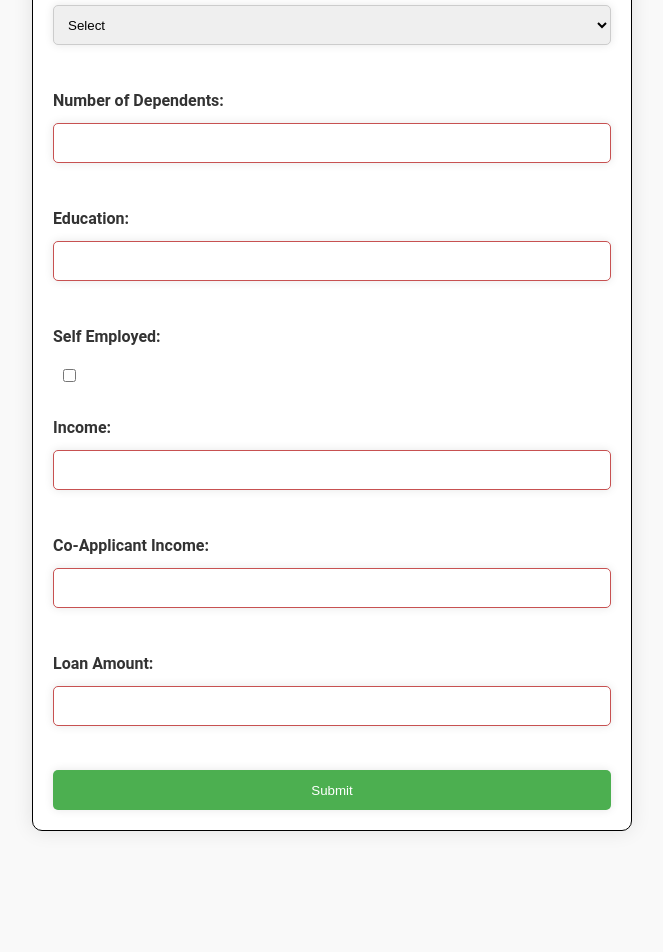
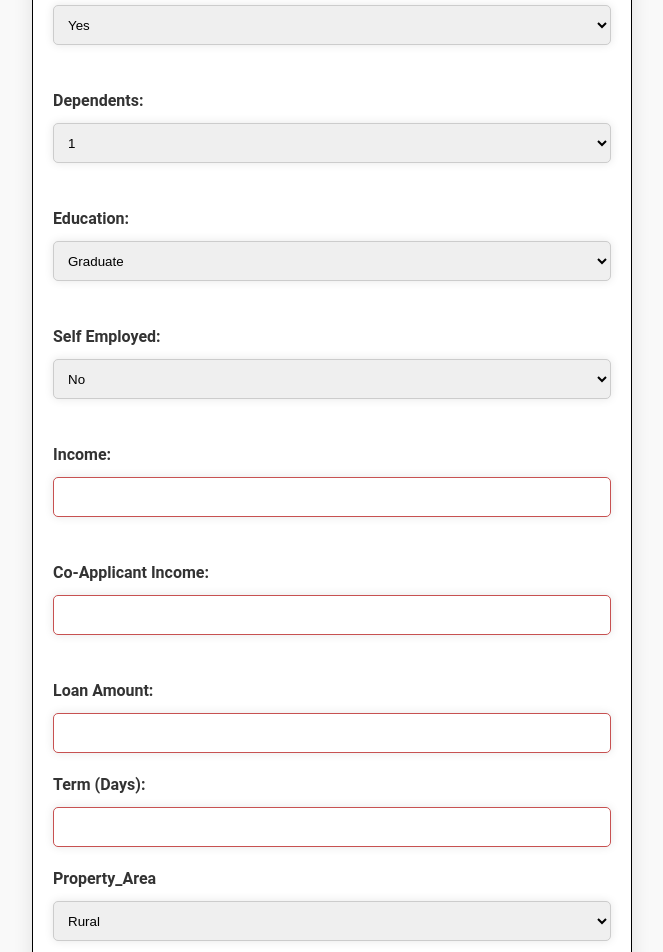
Before and after one commit to Umeshpotha/CreditCruise, a React (Create React App) app: page /loan_form in a window 1280 px wide. Shown: the part 560-1512 px from the top of the page, without its empty margins (308-971 px from the left). Before the commit the page ends 1431 px from the top, so only its background shows below. Built offline with nearby package versions, Linux system fonts and the light colour scheme.

Commit message:
Change U

```diff
--- /dev/null
+++ b/src/assets/stylesheets/loanform.css
@@ -0,0 +1,53 @@
+body {
+  font-family: Arial, sans-serif;
+  margin: 0;
+  padding: 0;
+  background-color: #f4f4f4;
+}
+form {
+  max-width: 600px;
+  margin: 20px auto;
+  background: #fff;
+  padding: 20px;
+  border-radius: 5px;
+  box-shadow: 0 0 10px rgba(0, 0, 0, 0.1);
+}
+h2 {
+  text-align: center;
+}
+label {
+  font-weight: bold;
+}
+input[type="text"],
+input[type="date"],
+input[type="email"],
+input[type="password"],
+input[type="tel"],
+input[type="number"],
+select {
+  width: 100%;
+  padding: 10px;
+  margin: 5px 0;
+  border: 1px solid #ccc;
+  border-radius: 4px;
+  box-sizing: border-box;
+}
+input[type="file"] {
+  margin-top: 5px;
+}
+input[type="submit"] {
+  width: 100%;
+  background-color: #4caf50;
+  color: white;
+  padding: 14px 20px;
+  margin: 8px 0;
+  border: none;
+  border-radius: 4px;
+  cursor: pointer;
+}
+input[type="submit"]:hover {
+  background-color: #45a049;
+}
+#formal_info {
+  display: none;
+}
--- a/src/components/loan_form.js
+++ b/src/components/loan_form.js
@@ -1,5 +1,5 @@
-import React from 'react';
-import './loan_form.css';
+import React from "react";
+import "./loan_form.css";
 
 function LoanApplicationForm() {
   return (
@@ -7,36 +7,87 @@ function LoanApplicationForm() {
       <h2>Loan Application Form</h2>
       <form action="#" method="post" encType="multipart/form-data">
         <label htmlFor="Name">Name:</label>
-                <input type="text" id="Name" name="Name" placeholder="Enter the name" required /><br /><br />
+        <input
+          type="text"
+          id="Name"
+          name="Name"
+          placeholder="Enter the name"
+          required
+        />
+        <br />
+        <br />
         <label htmlFor="dob">Date of Birth:</label>
-                <input type="date" id="dob" name="dob" required /><br /><br />
-                <label htmlFor="gender">Gender:</label>
-                <select id="gender" name="gender" required>
+        <input type="date" id="dob" name="dob" required />
+        <br />
+        <br />
+        <label for="Gender">Gender:</label>
+        <select id="Gender" name="Gender" required>
           <option value="">Select</option>
-                    <option value="male">Male</option>
-                    <option value="female">Female</option>
-                    <option value="other">Other</option>
-                </select><br /><br />
-                <label htmlFor="marital_status">Marital Status:</label>
-                <select id="marital_status" name="marital_status" required>
-                    <option value="">Select</option>
-                    <option value="single">Single</option>
-                    <option value="married">Married</option>
-                    <option value="divorced">Divorced</option>
-                    <option value="widowed">Widowed</option>
-                </select><br /><br />
-                <label htmlFor="dependents">Number of Dependents:</label>
-                <input type="number" id="dependents" name="dependents" required /><br /><br />
-                <label htmlFor="education">Education:</label>
-                <input type="text" id="education" name="education" required /><br /><br />
-                <label htmlFor="self_employed">Self Employed:</label>
-                <input type="checkbox" id="self_employed" name="self_employed" /><br /><br />
-                <label htmlFor="income">Income:</label>
-                <input type="number" id="income" name="income" required /><br /><br />
-                <label htmlFor="co_income">Co-Applicant Income:</label>
-                <input type="number" id="co_income" name="co_income" /><br /><br />
-                <label htmlFor="loan_amount">Loan Amount:</label>
-                <input type="number" id="loan_amount" name="loan_amount" required /><br /><br />
+          <option value="Male">Male</option>
+          <option value="Female">Female</option>
+        </select>
+        <br />
+        <br />
+        <label for="Married">Married:</label>
+        <select id="Married" name="Married" required>
+          <option value="Yes">Yes</option>
+          <option value="No">No</option>
+        </select>
+        <br />
+        <br />
+        <label for="Dependents">Dependents:</label>
+        <select id="Dependents" name="Dependents" required>
+          <option value="1">1</option>
+          <option value="2">2</option>
+          <option value="3">3</option>
+        </select>
+        <br />
+        <br />
+        <label for="Education">Education:</label>
+        <select name="Education" id="Education">
+          <option value="Graduate">Graduate</option>
+          <option value="Not Graduate">Not Graduate</option>
+        </select>
+        <br />
+        <br />
+        <label for="Self_Employed">Self Employed:</label>
+        <select name="Self_Employed" id="Self_Employed">
+          <option value="No">No</option>
+          <option value="Yes">Yes</option>
+        </select>
+
+        <br />
+        <br />
+        <label for="ApplicantIncome">Income:</label>
+        <input
+          type="number"
+          id="ApplicantIncome"
+          name="ApplicantIncome"
+          required
+        />
+        <br />
+        <br />
+        <label for="CoapplicantIncome">Co-Applicant Income:</label>
+        <input type="number" id="CoapplicantIncome" name="CoapplicantIncome" />
+        <br />
+        <br />
+        <label for="LoanAmount">Loan Amount:</label>
+        <input type="number" id="LoanAmount" name="LoanAmount" required />
+        <label for="Loan_Amount_Term">Term (Days):</label>
+        <input
+          type="number"
+          id="Loan_Amount_Term"
+          name="Loan_Amount_Term"
+          required
+        />
+        <label for="" id="Property_Area">
+          Property_Area
+        </label>
+        <select name="Property_Area" id="Property_Area">
+          <option value="Rural">Rural</option>
+          <option value="Urban">Urban</option>
+          <option value="Semiurban">Semi Urban</option>
+        </select>
         <input type="submit" value="Submit" />
       </form>
     </div>
```
Lines whose indentation alone changed are shown as unchanged.
